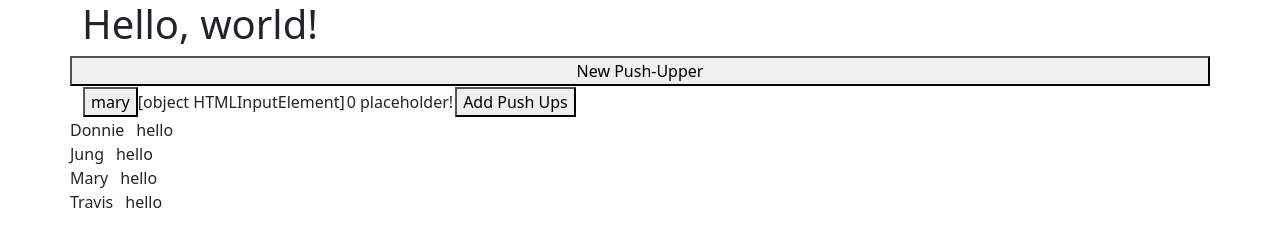
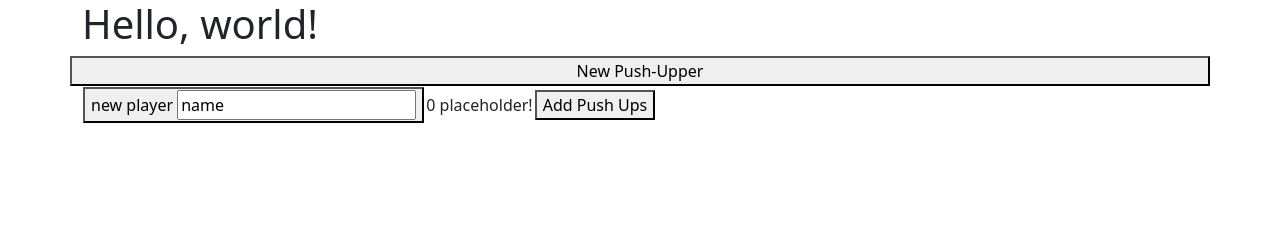
Before and after one commit to TravCook/pushupTracker, a plain HTML site: page index.html in a window 1280 px wide. Both pictures are taken after a click on the button "New Push-Upper". Drawn offline with nearby package versions, Linux system fonts and the light colour scheme.

Commit message:
traversing the dom

```diff
--- a/assets/js/script.js
+++ b/assets/js/script.js
@@ -1,7 +1,7 @@
 let maryCount = 60;
 let addPushUpsButton = "<button>Add Push Ups</button>";
 
-let rows = document.getElementsByClassName("row");
+// let rows = document.getElementsByClassName("row");
 
 // I started just going with this and I figure I better plan instead of just like - going for it.
 //Instead of hard-coding rows and scores, I want to create objects that store name and score in local storage.
@@ -17,13 +17,15 @@ let addNewPlayer = () => {
 
     let player = row.insertCell(0);
 
-      var x = document.createElement("INPUT");
-      x.setAttribute("type", "text");
-      x.setAttribute("value", "Hello World!");
-      console.log(x);
+    let playerName = " new player "
+     player.innerHTML = "<button id='playerButton'" + "</button>" + playerName +  "<input id='input1' type='text' value='name'>" + "</input>";
+      console.log(table.children);
+      console.log(table.children[0].children[0].children[0].textContent);
 
-    let playerName = "mary";
-      player.innerHTML = "<button>" + playerName + "</button>" + x;
+    let nameEntry = document.getElementById('input1').value;
+    let playerEntry = document.getElementById('playerButton').textContent;
+    console.log(nameEntry);
+    console.log(playerEntry);
 
     let score = row.insertCell(1);
       score.innerHTML = 0 + " placeholder! ";
@@ -39,35 +41,41 @@ let addNewPlayer = () => {
 };
 addNewPlayer();
 
-// IGNORE THE BELOW!!!//
+
+
+
+
+
+
+// ---------------------------- IGNORE THE BELOW!!! ------------------------------------
 //I would like to add a button for each cell to increase or decrease the score; maybe I shoule make an object?!
 
 //so, we wanted to show that if you us .getelementbyclassname but there are no things by that class name, you'll get an empty array. We learned that return will give back the thing you ask for right after 'return', and we learned about the function inside the concole log - instead of console log just the name of the function, it gives me the function, but if i console log invoke the function, it will show me the result of the function in that console.log
-var fakeNews = () => {
-  return document.getElementsByClassName("test");
-};
-// same as above: If you don't use {}, the 1 line function will automatically return.
-// aka if you use {} and need an output/return value, you explicitly have to use the return keyword.
-var fakeNews = () => document.getElementsByClassName("test");
+// var fakeNews = () => {
+//   return document.getElementsByClassName("test");
+// };
+// // same as above: If you don't use {}, the 1 line function will automatically return.
+// // aka if you use {} and need an output/return value, you explicitly have to use the return keyword.
+// var fakeNews = () => document.getElementsByClassName("test");
 
-// what happens if you change the function name from fakeNewz to fakeNews.
-// why does this happen? (hint: its about the let)
-console.log("this is fake newS with an S", fakeNews());
-// console.log('this is fake newZ with a ZZZ', fakeNewz())
+// // what happens if you change the function name from fakeNewz to fakeNews.
+// // why does this happen? (hint: its about the let)
+// console.log("this is fake newS with an S", fakeNews());
+// // console.log('this is fake newZ with a ZZZ', fakeNewz())
 
-let a = 1;
+// let a = 1;
 
-function waffles() {
-  let a = 2;
-  console.log(a);
-}
-let wafflez = () => {
-  let a = 3;
-  console.log(a);
-};
+// function waffles() {
+//   let a = 2;
+//   console.log(a);
+// }
+// let wafflez = () => {
+//   let a = 3;
+//   console.log(a);
+// };
 
-console.log(a);
-waffles();
-wafflez();
+// console.log(a);
+// waffles();
+// wafflez();
 
 //
--- a/index.html
+++ b/index.html
@@ -14,20 +14,6 @@
   <h1>Hello, world!</h1>
   <div class="row"><button id="addPlayer" type="button">New Push-Upper</button></div>
   <table id="playerTable"></table>
-
-  <div class="row">Donnie
-    <div class="col">hello</div>
-  </div>
-
-  <div class="row">Jung
-    <div class="col">hello</div>
-  </div>
-
-  <div class="row">Mary
-    <div class="col">hello</div>
-  </div>
-  <div class="row">Travis<div class="col">hello</div>
-</div>
 </div>
 
  <script src="https://cdn.jsdelivr.net/npm/bootstrap@5.2.0-beta1/dist/js/bootstrap.bundle.min.js" integrity="sha384-pprn3073KE6tl6bjs2QrFaJGz5/SUsLqktiwsUTF55Jfv3qYSDhgCecCxMW52nD2" crossorigin="anonymous"></script>
```
